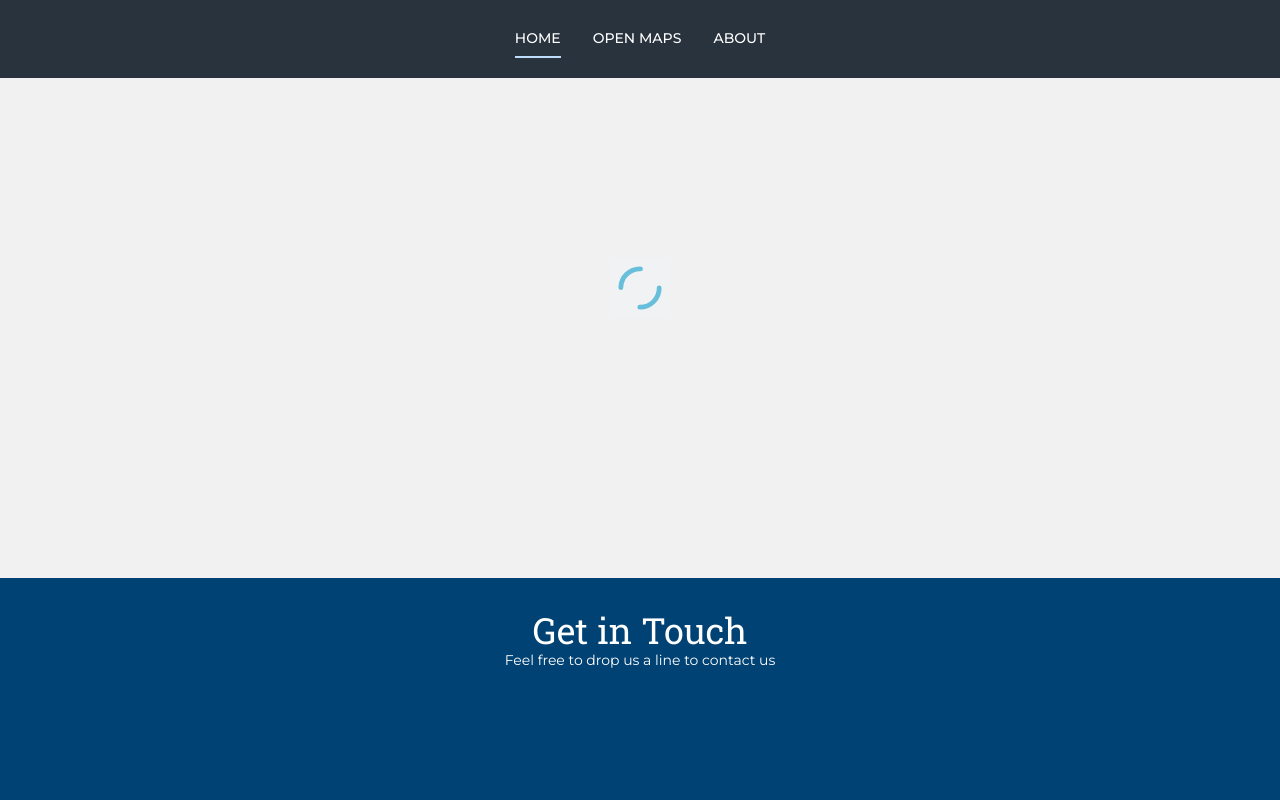
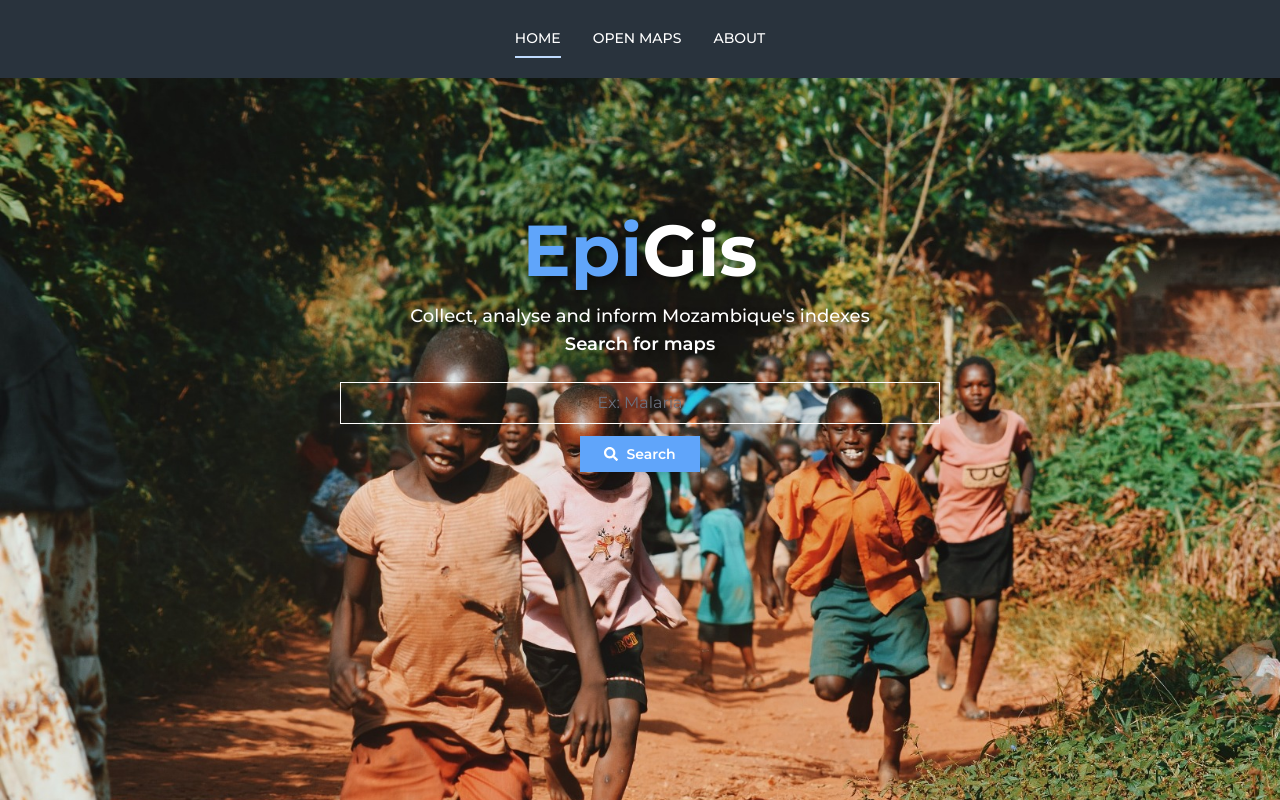
Before and after one commit to Edmilson-Filimone/EpiGis-test, a React (Vite) app: page / in a window 1280 px wide. Shown: the top 800 px of the page. Built offline with nearby package versions, Linux system fonts and the light colour scheme; no server answers.

Commit message:
Working on Home page - Hero section

```diff
--- a/src/index.css
+++ b/src/index.css
@@ -25,6 +25,16 @@ div.swiper-pagination{
     padding: 5px;
 }
 
+.hero{
+    background: url('../src/assets/hero.jpg') center;
+    background-size: cover;
+    background-attachment: fixed;
+}
+
+.hero-h2{
+    text-shadow: 4px 4px 10px rgba(0, 0, 0, 0.4)
+}
+
 .about-images{
     @apply absolute w-[150px] h-[150px] bg-slate-50 rounded-md
 }
--- a/src/pages/Home.jsx
+++ b/src/pages/Home.jsx
@@ -1,10 +1,37 @@
-import React from 'react'
+import React, { useState } from 'react'
+import { useNavigate } from 'react-router-dom'
 import Loading from '../components/Loading'
+import {FaSearch} from "react-icons/fa"
 
 function Home() {
+  const navigate = useNavigate()
+  const [search, setSearch] = useState('')
+
+  const onChange = (e)=>{
+    setSearch(e.target.value)
+  }
+
   return (
     <main>
-      <Loading />
+      <section className='hero flex flex-col items-center w-screen h-screen'>
+        <section className='mt-16 md:mt-28 py-6 px-4 hover:bg-white hover:bg-opacity-10 hover:shadow-lg transition duration-150 ease-in'>
+          <article className='mb-6'>
+            <h2 className='hero-h2 pb-4 text-7xl text-center font-bold text-white '><span className='text-blue-400'>Epi</span>Gis</h2>
+            <p className='text-lg text-center font-medium text-white hero-h2'>Collect, analyse and inform Mozambique's indexes</p>
+            <p className='text-lg text-center font-semibold text-white hero-h2'>Search for maps</p>
+          </article>
+          <form className='flex flex-col items-center w-full space-y-3 px-4' onSubmit={()=>navigate(`portfolio/${search}`)}>
+            <input className='w-full md:w-[600px] bg-transparent border border-white text-black text-center focus:bg-slate-100 focus:border-white' type="text"  placeholder='Ex: Malaria' value={search} onChange={onChange}/>
+            <button className='flex gap-2 items-center py-2 px-6 bg-blue-400 text-sm text-white font-semibold shadow-lg transition ease-out duration-150 hover:bg-blue-500 ' type="submit">
+              <FaSearch/>
+              <span>Search</span>
+            </button>
+          </form>
+        </section>
+      </section>
+      <section className='category'></section>
+      <section className='metrics'></section>
+      <section className='portfolio'></section>
     </main>
   )
 }
```
Also changed, not shown: src/assets/hero.jpg (added).
